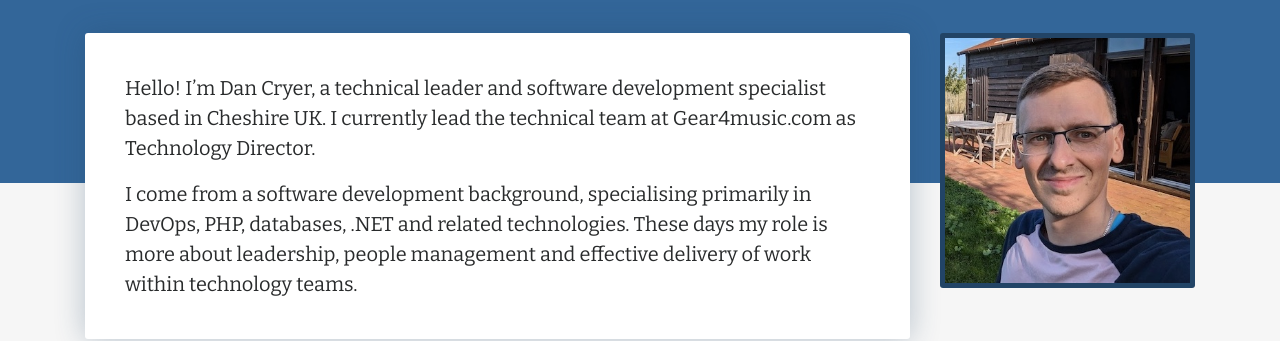
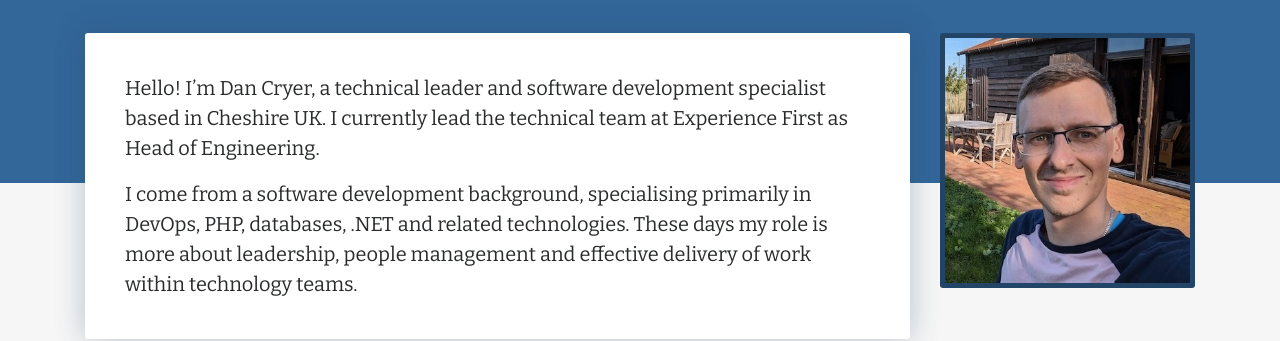
Before and after one commit to dancryer/dancryer.github.io, a Jekyll site: the page built from index.md, in a window 1280 px wide. Shown: the part 231-572 px from the top of the page. Built offline with Jekyll 4.4.1, drawn with Linux system fonts in a browser that asks for light colours.

Commit message:
Update index.md

```diff
--- a/index.md
+++ b/index.md
@@ -5,6 +5,6 @@ description: >-
 
 ---
 
-Hello! I’m Dan Cryer, a technical leader and software development specialist based in Cheshire UK. I currently lead the technical team at Gear4music.com as Technology Director.
+Hello! I’m Dan Cryer, a technical leader and software development specialist based in Cheshire UK. I currently lead the technical team at Experience First as Head of Engineering.
 
 I come from a software development background, specialising primarily in DevOps, PHP, databases, .NET and related technologies. These days my role is more about leadership, people management and effective delivery of work within technology teams.
```
